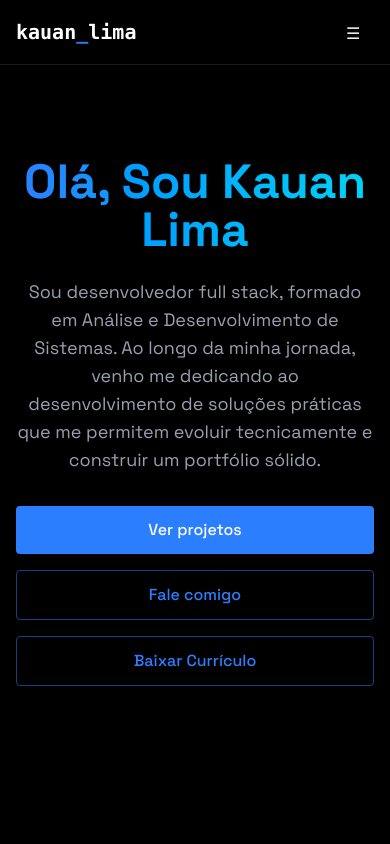
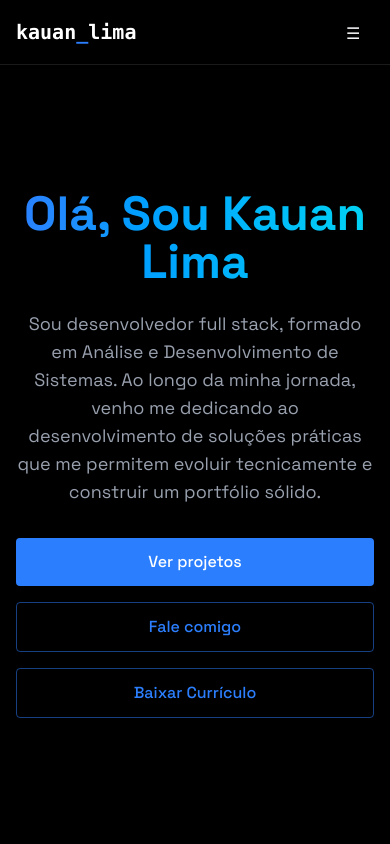
Before and after one commit to kauannlima/portfolio_kauan, a React (Vite) app: page / in a window 390 px wide. Shown: the top 844 px of the page. Built offline with nearby package versions, Linux system fonts and the light colour scheme.

Commit message:
Atualizar o Home.jsx

```diff
--- a/src/components/sections/Home.jsx
+++ b/src/components/sections/Home.jsx
@@ -7,7 +7,7 @@ export const Home = () => {
       className="min-h-screen flex items-center justify-center relative"
     >
       <RevealOnScroll>
-        <div className="text-center z-10 px-4">
+        <div className="text-center z-10 px-4 mt-16 md:mt-0">
           <h1 className="text-5xl md:text-7xl font-bold bg-gradient-to-r from-blue-500 to-cyan-400 mb-6 bg-clip-text text-transparent leading-right ">
             Olá, Sou Kauan Lima
           </h1>
```
